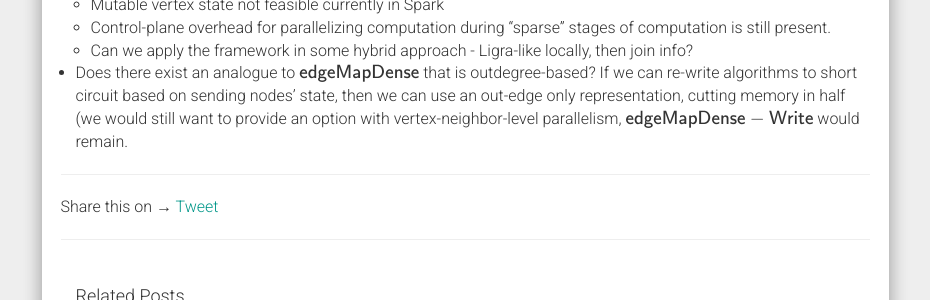
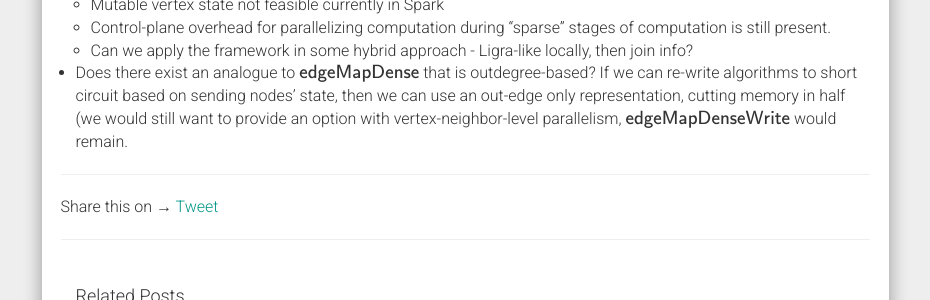
Before and after one commit to vlad17/vlad17.github.io, a Jekyll site: the page built from _posts/2016-07-09-ligra.md, in a window 1280 px wide and 900 px high, scrolled down 5999 px. Shown: the part 392-692 px from the top of the window, without its empty margins (321-1251 px from the left). Built offline with Jekyll 4.4.1, drawn with Linux system fonts in a browser that asks for light colours; nearby versions of some CDN libraries; formulas are drawn with MathJax 3; comment, search, counter and statistics services are not loaded; some of the changed lines change nothing that is shown.

Commit message:
Centered Ligra's pictures

```diff
--- a/_posts/2016-07-09-ligra.md
+++ b/_posts/2016-07-09-ligra.md
@@ -76,7 +76,7 @@
 
 ### Interface
 
-![section-4.1-interface](/assets/ligra/interface.png)
+![section-4.1-interface](/assets/ligra/interface.png){: .center-image }
 
 It's the derivation of the \\(vertexSubset\\)s that determines the linearization points for the algorithm's computation: the sets are a method of **control flow** as much as they hold data, much like lists in Haskell.
 
@@ -92,7 +92,7 @@
 
 ##### Edge Map
 
-![alg-1](/assets/ligra/alg1.png)
+![alg-1](/assets/ligra/alg1.png){: .center-image }
 
 Note that dense conversion is eager in the sense that the threshold is only exceeded in the worst case - if \\(F\\) always selects each vertex.
 
@@ -100,17 +100,17 @@
 
 Note a \\(\kappa\\)-threshold implies we can't speed up more than \\(\sim \kappa r\\), with \\(r\\) being the ratio of linear pre/post-processing work time to average \\(F\\) runtime.
 
-![alg-2](/assets/ligra/alg2.png)
+![alg-2](/assets/ligra/alg2.png){: .center-image }
 
 Always produces sparse **output** (input can be anything). Note that in sparse computations Ligra does not sacrifice parallism by parallelizing over out-edges as well.
 
 Out-degree sum is a parallelizable, fast operation.
 
-![alg-3](/assets/ligra/alg3.png)
+![alg-3](/assets/ligra/alg3.png){: .center-image }
 
 Always produces dense output. Again, can be sparse input. On dense edge mappings, we're saturating all cores, so there's no need for nested parallelism.
 
-![alg-5](/assets/ligra/alg5.png)
+![alg-5](/assets/ligra/alg5.png){: .center-image }
 
 This is the out-degree version of algorithm 3. Paper says it's up to the user to figure out which one we should use. It's kind of silly that they offer both without justifying the tradeoff numerically. Giving both out means you need to maintain the reverse edge mapping (which they do, [check the code](https://github.com/jshun/ligra/blob/c996d8a93b23e6acce673c901141333e53291d49/ligra/IO.h)). The tradeoff is as follows: the in-degree version (Algorithm 3) lets you break the loop if the condition function \\(C\\) tells you to; this reduces total work. However, each such loop can't be parallelized, which is a problem for *skewed vertex indegree cases*, and it's also the only reason for keeping the extra edges around.
 
@@ -130,7 +130,7 @@
 
 See the paper for details of the graphs and algorithms.
 
-![speedups](/assets/ligra/speedup.png)
+![speedups](/assets/ligra/speedup.png){: .center-image }
 
 Ligra scales extremely well - the fact that it gets linear speedups _into hyperthreads_ means that it's very cache-effective. It also means there's room to grow, speed-wise, as CPU parallelism increases.
 
@@ -174,4 +174,4 @@
   * Mutable vertex state not feasible currently in Spark
   * Control-plane overhead for parallelizing computation during "sparse" stages of computation is still present.
   * Can we apply the framework in some hybrid approach - Ligra-like locally, then join info?
-* Does there exist an analogue to \\(\mathsf{edgeMapDense}\\) that is outdegree-based? If we can re-write algorithms to short circuit based on sending nodes' state, then we can use an out-edge only representation, cutting memory in half (we would still want to provide an option with vertex-neighbor-level parallelism, \\(\mathsf{edgeMapDense-Write}\\) would remain.
+* Does there exist an analogue to \\(\mathsf{edgeMapDense}\\) that is outdegree-based? If we can re-write algorithms to short circuit based on sending nodes' state, then we can use an out-edge only representation, cutting memory in half (we would still want to provide an option with vertex-neighbor-level parallelism, \\(\mathsf{edgeMapDenseWrite}\\) would remain.
```
